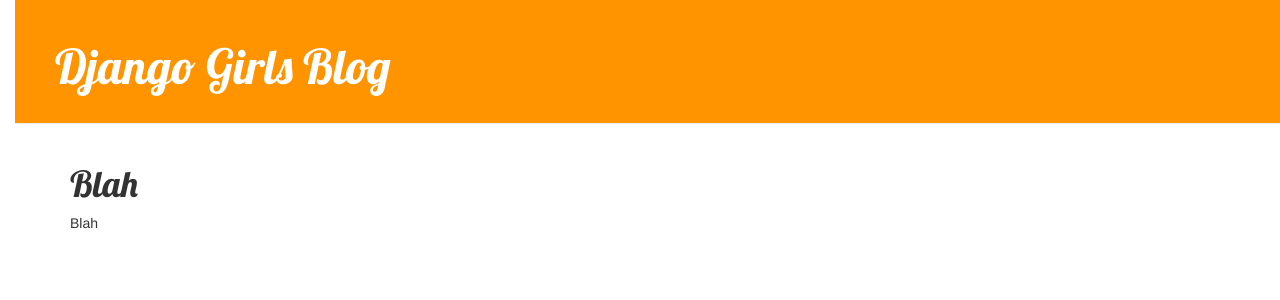
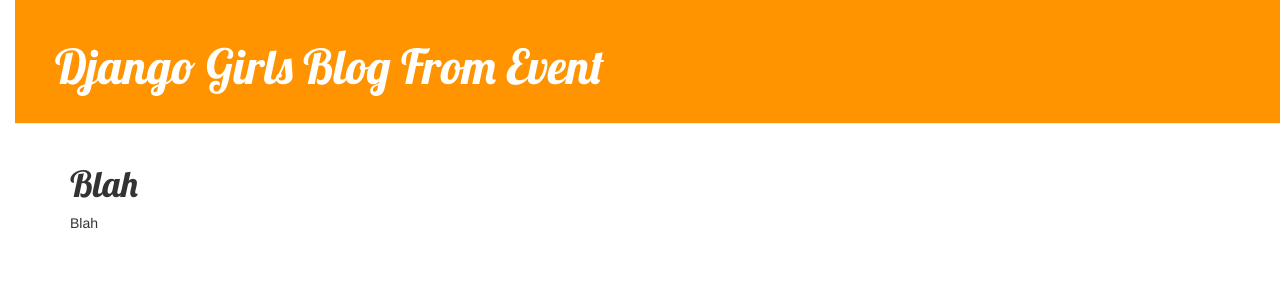
Before and after one commit to Missbzeebee/djangogirls, a Django app: page /post/1/ in a window 1280 px wide. Shown: the top 300 px of the page. Run offline with Django 3.2, Linux system fonts and the light colour scheme; data comes from the database, SQL or seed files in the repository; some libraries are stand-ins or nearby versions.

Commit message:
ready to go again

```diff
--- a/djangogirlsapp/templates/blog/base.html
+++ b/djangogirlsapp/templates/blog/base.html
@@ -15,7 +15,7 @@
             {% if user.is_authenticated %}
     <a href="{% url 'post_new' %}" class="top-menu"><span class="glyphicon glyphicon-plus"></span></a>
 {% endif %}
-            <h1><a href="/">Django Girls Blog</a></h1>
+            <h1><a href="/">Django Girls Blog From Event</a></h1>
         </div>
         <div class="content container">
             <div class="row">
```
